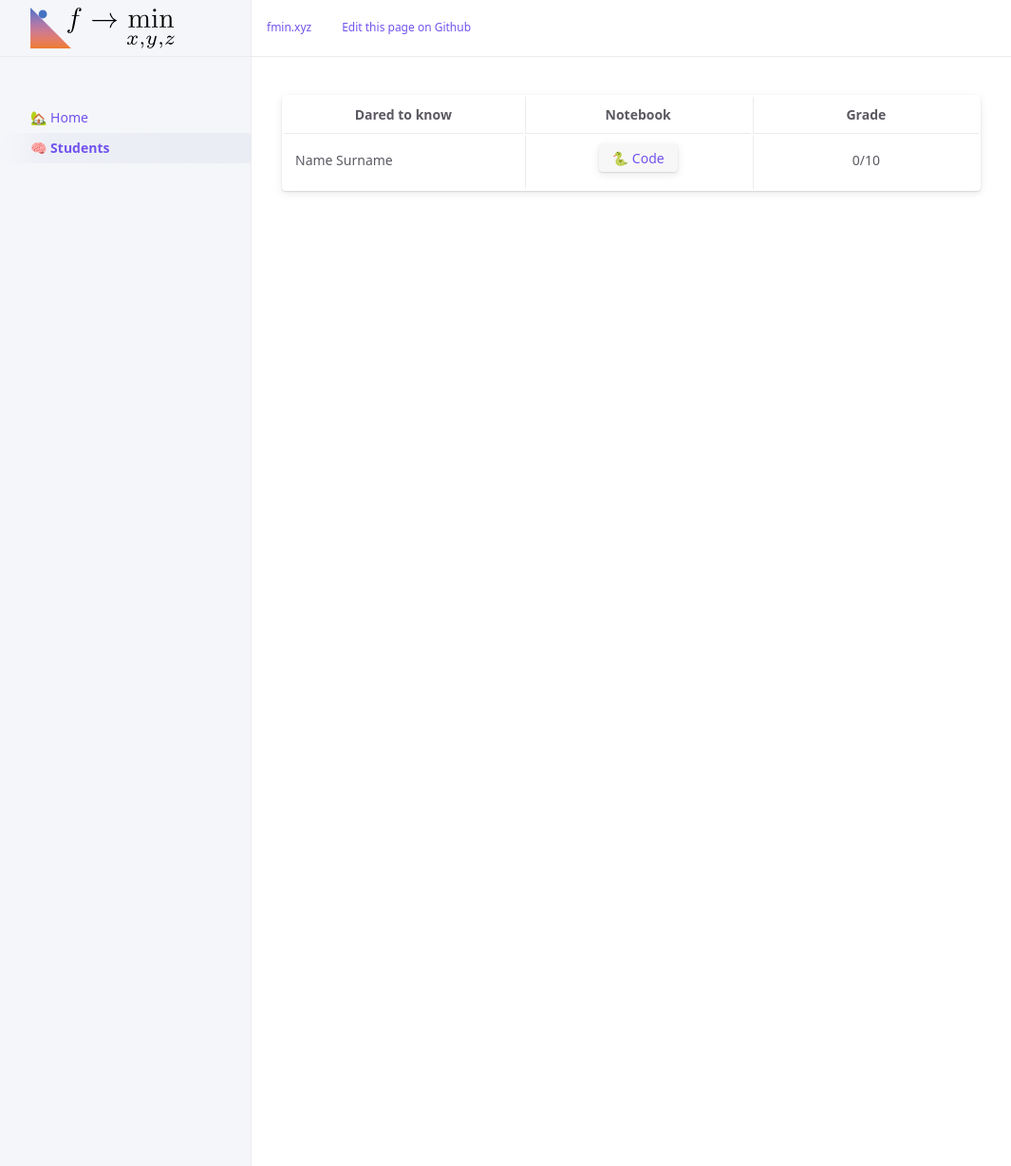
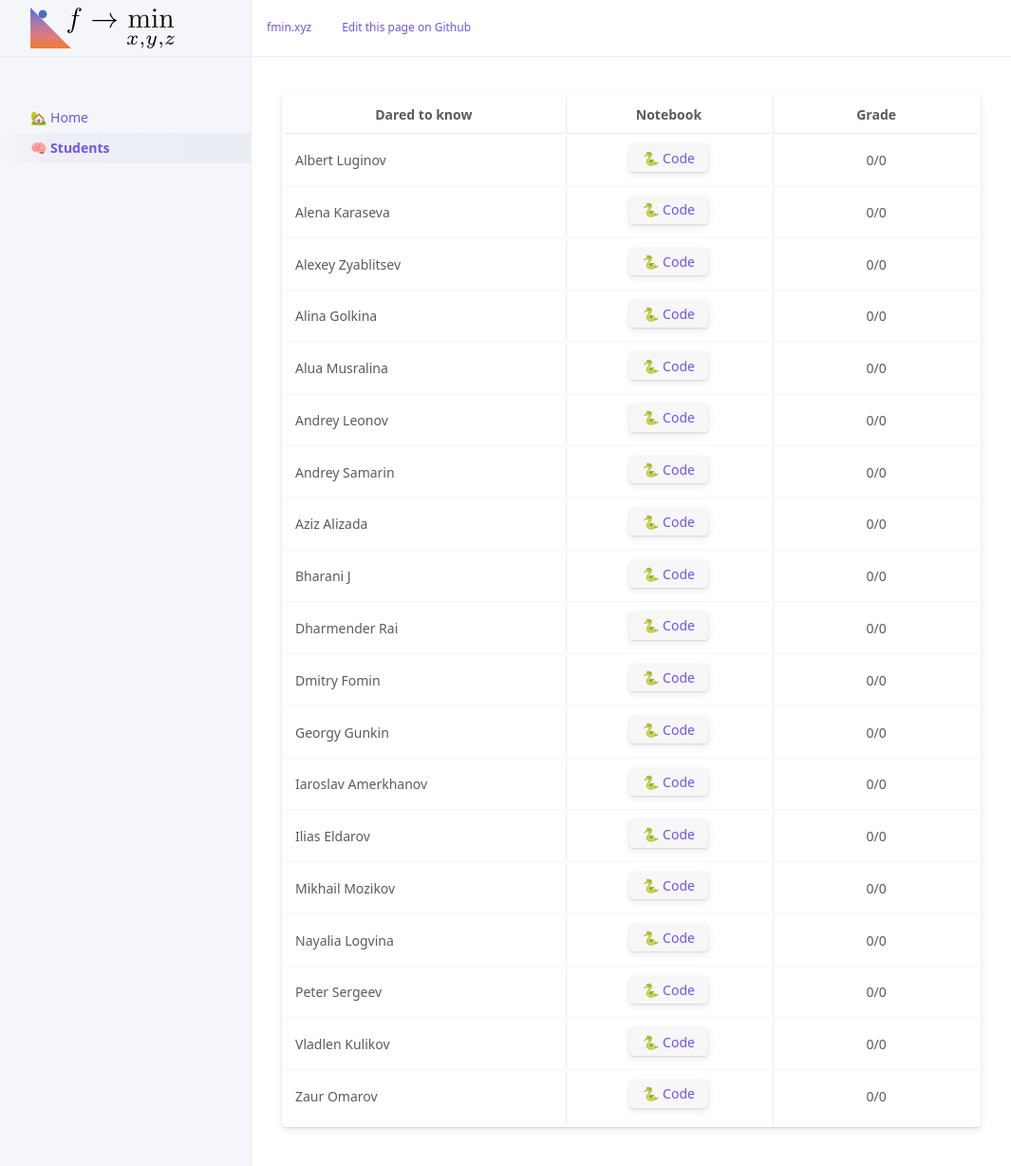
Before and after one commit to MerkulovDaniil/msai22, a Jekyll site: the page built from students.md, in a window 1280 px wide and 1243 px high. Shown: the top 1228 px of the window at 95% size, without its empty margins (107-1172 px from the left). Built offline with Jekyll 4.4.1, drawn with Linux system fonts in a browser that asks for light colours; our own code applies the rules of GitHub Pages for plain Markdown files; a script that is not in the unit is left out.

Commit message:
Update students.md

```diff
--- a/students.md
+++ b/students.md
@@ -5,4 +5,22 @@ permalink: /students
 
 | Dared to know     | Notebook | Grade |
 |----------------------|:------------------:|:---:|
-| Name Surname   | [🐍 Code](https://colab.research.google.com/){: .btn } | 0/10 |
+| Albert Luginov   | [🐍 Code](https://colab.research.google.com/drive/1IRe5LgKz4yFiz0zLTzu0gU6M86a7Vgb1?usp=sharing){: .btn } | 0/0 |
+| Alena Karaseva   | [🐍 Code](https://colab.research.google.com/drive/1RrzIStQ2bmFHP4E3nBxqoMD3ANpLRmQv?usp=sharing){: .btn } | 0/0 |
+| Alexey Zyablitsev  | [🐍 Code](https://colab.research.google.com/drive/1fAarUwxlkXHwx8WplmMzf2JHAjjFOc_K?usp=sharing){: .btn } | 0/0 |
+| Alina Golkina   | [🐍 Code](https://colab.research.google.com/drive/1hHjK-XzjtJ_DzPy0KN9aOMliSAz1y2ts?usp=sharing){: .btn } | 0/0 |
+| Alua Musralina   | [🐍 Code](https://colab.research.google.com/drive/1dPw1jyOF3Cap7RGh4jNvQQg8G84DdT6y?usp=sharing){: .btn } | 0/0 |
+| Andrey Leonov   | [🐍 Code](https://colab.research.google.com/drive/1db3i5vXyajO6xaoKok-uBoi8sdY4qa3N?usp=sharing){: .btn } | 0/0 |
+| Andrey Samarin   | [🐍 Code](https://colab.research.google.com/drive/1GXuHuSxabmhmjCgVgVT91A1qMSSHd4C3?usp=sharing){: .btn } | 0/0 |
+| Aziz Alizada   | [🐍 Code](https://colab.research.google.com/drive/1XN_tSARSaWvkE_azcOCZllpMISP0ZMb8?usp=sharing){: .btn } | 0/0 |
+| Bharani J   | [🐍 Code](https://colab.research.google.com/drive/13go1N93c2n1DElInETq2pTLLOdAQmHSK?usp=sharing){: .btn } | 0/0 |
+| Dharmender Rai   | [🐍 Code](https://colab.research.google.com/drive/15C9S3TVza2GLefHdGFFmfiCPg4SLUzbh?usp=sharing){: .btn } | 0/0 |
+| Dmitry Fomin   | [🐍 Code](https://colab.research.google.com/drive/1jUjffQJ2Bz4wMBQjAxGvVfo1rrujS9-a?usp=sharing){: .btn } | 0/0 |
+| Georgy Gunkin   | [🐍 Code](https://colab.research.google.com/drive/1Yb7_KAuAhrQpjsnjUOCM_XRhTP9vEKqw?usp=sharing){: .btn } | 0/0 |
+| Iaroslav Amerkhanov   | [🐍 Code](https://colab.research.google.com/drive/1uqNtA8W40_9Q5memAlEJj-1c1wRzc-nb?usp=sharing){: .btn } | 0/0 |
+| Ilias Eldarov   | [🐍 Code](https://colab.research.google.com/drive/1Ete9pXXv5mGP5dxTl1oC-wguPnD0iNfv?usp=sharing){: .btn } | 0/0 |
+| Mikhail Mozikov   | [🐍 Code](https://colab.research.google.com/drive/1WU5B-TrB2OqPu8ZDtoks_vX-LBFK1x71?usp=sharing){: .btn } | 0/0 |
+| Nayalia Logvina   | [🐍 Code](https://colab.research.google.com/drive/1ApZiWDsjiMV2OC4x_RdNVLTmOGI0tJfT?usp=sharing){: .btn } | 0/0 |
+| Peter Sergeev   | [🐍 Code](https://colab.research.google.com/drive/1qMBvrpSElY3FRRCv_ECSmMZKIXyWqP3W?usp=sharing){: .btn } | 0/0 |
+| Vladlen Kulikov   | [🐍 Code](https://colab.research.google.com/drive/14B3l1d7JLnimQh99bJsIbhJEAR_etlcL?usp=sharing){: .btn } | 0/0 |
+| Zaur Omarov   | [🐍 Code](https://colab.research.google.com/drive/13rbSbz26aDt743RrRdluqZ6d4Jc8Dmpm?usp=sharing){: .btn } | 0/0 |
```
